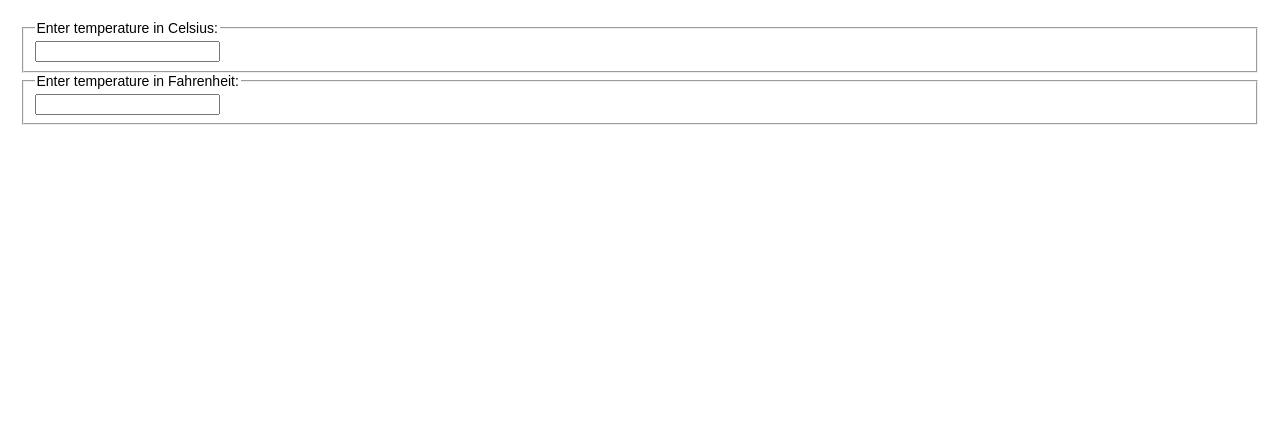
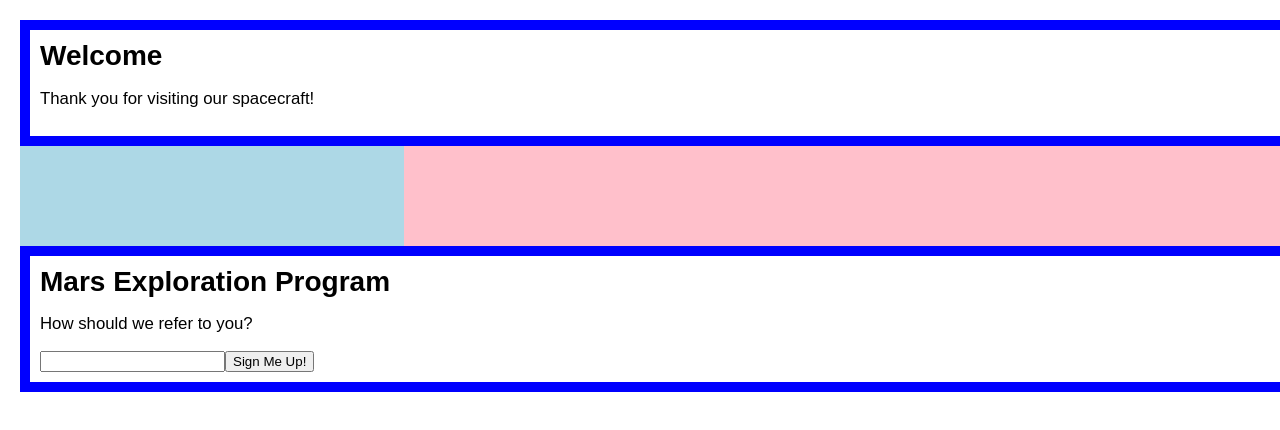
Before and after one commit to nnphi219/ReactPractice, a React (Create React App) app in the folder my-app/: page / in a window 1280 px wide. Shown: the top 430 px of the page. Built offline with nearby package versions, Linux system fonts and the light colour scheme.

Commit message:
Composition Inheritance

```diff
--- /dev/null
+++ b/my-app/src/Composition_Inheritance/Composition_Inheritance.css
@@ -0,0 +1,51 @@
+.FancyBorder {
+    padding: 10px 10px;
+    border: 10px solid;
+  }
+
+  .FancyBorder-blue {
+    border-color: blue;
+  }
+
+  .Dialog-title {
+    margin: 0;
+    font-family: sans-serif;
+  }
+
+  .Dialog-message {
+    font-size: larger;
+  }
+
+  html, body, #root {
+    width: 100%;
+    height: 100%;
+  }
+
+  .SplitPane {
+    width: 100%;
+    height: 100px;
+  }
+
+  .SplitPane-left {
+    float: left;
+    width: 30%;
+    height: 100%;
+  }
+
+  .SplitPane-right {
+    float: left;
+    width: 70%;
+    height: 100%;
+  }
+
+  .Contacts {
+    width: 100%;
+    height: 100%;
+    background: lightblue;
+  }
+
+  .Chat {
+    width: 100%;
+    height: 100%;
+    background: pink;
+  }
--- /dev/null
+++ b/my-app/src/Composition_Inheritance/Composition_Inheritance.js
@@ -0,0 +1,111 @@
+import React, { Component } from 'react';
+import './Composition_Inheritance.css';
+
+function FancyBorder(props) {
+  return (
+    <div className={'FancyBorder FancyBorder-' + props.color}>
+      {props.children}
+    </div>
+  );
+}
+
+function Dialog(props) {
+  return (
+    <FancyBorder color="blue">
+      <h1 className="Dialog-title">
+        {props.title}
+      </h1>
+      <p className="Dialog-message">
+        {props.message}
+      </p>
+      {props.children}
+    </FancyBorder>
+  );
+}
+
+class SignUpDialog extends React.Component {
+  constructor(props) {
+    super(props);
+    this.handleChange = this.handleChange.bind(this);
+    this.handleSignUp = this.handleSignUp.bind(this);
+    this.state = { login: '' };
+  }
+
+  render() {
+    return (
+      <Dialog title="Mars Exploration Program"
+        message="How should we refer to you?">
+        <input value={this.state.login}
+          onChange={this.handleChange} />
+
+        <button onClick={this.handleSignUp}>
+          Sign Me Up!
+          </button>
+      </Dialog>
+    );
+  }
+
+  handleChange(e) {
+    this.setState({ login: e.target.value });
+  }
+
+  handleSignUp() {
+    alert(`Welcome aboard, ${this.state.login}!`);
+  }
+}
+
+function WelcomeDialog() {
+  return (
+    <Dialog
+      title="Welcome"
+      message="Thank you for visiting our spacecraft!" />
+  );
+}
+
+function Contacts() {
+  return <div className="Contacts" />;
+}
+
+function Chat() {
+  return <div className="Chat" />;
+}
+
+function SplitPane(props) {
+  return (
+    <div className="SplitPane">
+      <div className="SplitPane-left">
+        {props.left}
+      </div>
+      <div className="SplitPane-right">
+        {props.right}
+      </div>
+    </div>
+  );
+}
+
+function App() {
+  return (
+    <SplitPane
+      left={
+        <Contacts />
+      }
+      right={
+        <Chat />
+      } />
+  );
+}
+
+class Composition_Inheritance extends Component {
+  render() {
+    return (
+      <div>
+        <WelcomeDialog />
+        <App />
+        <SignUpDialog />
+      </div>
+    );
+  }
+
+}
+
+export default Composition_Inheritance;
--- a/my-app/src/index.js
+++ b/my-app/src/index.js
@@ -12,6 +12,7 @@
 import ListsAndKeys from './ListsAndKeys/ListsAndKeys';
 import DemoForms from './Forms/Forms';
 import Calculator from './BoilingVerdict/BoilingVerdict';
+import Composition_Inheritance from './Composition_Inheritance/Composition_Inheritance';
 
 // ReactDOM.render(<App />, document.getElementById('root'));
 // ReactDOM.render(<TicTacToe />, document.getElementById('root'));
@@ -98,7 +99,16 @@
 
 
 // ==================================== Lifting State Up
+
+// ReactDOM.render(
+//   <Calculator />,
+//   document.getElementById('root')
+// );
+
+
+// ===================================== Composition_Inheritance
+
 ReactDOM.render(
-  <Calculator />,
+  <Composition_Inheritance />,
   document.getElementById('root')
 );
```
